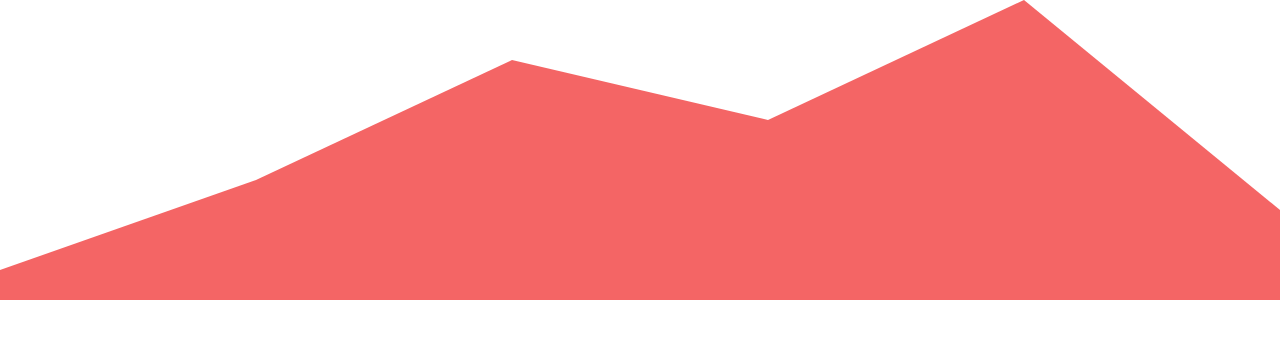
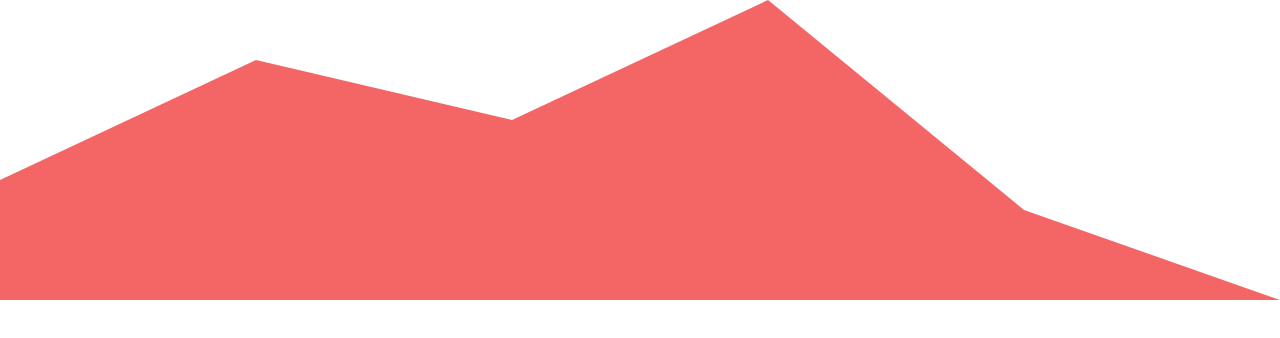
Before and after one commit to ha-il/time-series-chart, a React (Create React App) app: page / in a window 1280 px wide. Shown: the top 338 px of the page. Built offline with nearby package versions, Linux system fonts and the light colour scheme.

Commit message:
feat: 툴팁 프로토타입 제작

```diff
--- a/src/App.tsx
+++ b/src/App.tsx
@@ -1,15 +1,21 @@
 import React from 'react';
 import styled from 'styled-components';
 
-// type Data = {start: number, end: number }
+const DATA = [
+  { id: 0, start: 0.4, end: 0.8, value: '40%' },
+  { id: 1, start: 0.8, end: 0.6, value: '80%' },
+  { id: 2, start: 0.6, end: 1.0, value: '60%' },
+  { id: 3, start: 1.0, end: 0.3, value: '100%' },
+  { id: 4, start: 0.3, end: 0, value: '30%' },
+];
 
-const DATA = [
-  { id: 0, start: 0.1, end: 0.4, value: '40%' },
-  { id: 1, start: 0.4, end: 0.8, value: '80%' },
-  { id: 2, start: 0.8, end: 0.6, value: '60%' },
-  { id: 3, start: 0.6, end: 1.0, value: '100%' },
-  { id: 4, start: 1.0, end: 0.3, value: '30%' },
-];
+/*
+{ id: 0, start: 0.1, end: 0.4, value: '40%' },
+{ id: 1, start: 0.4, end: 0.8, value: '80%' },
+{ id: 2, start: 0.8, end: 0.6, value: '60%' },
+{ id: 3, start: 0.6, end: 1.0, value: '100%' },
+{ id: 4, start: 1.0, end: 0.3, value: '30%' },
+*/
 
 const AreaChart = styled.ul`
   /* Reset */
@@ -19,8 +25,8 @@ const AreaChart = styled.ul`
 
   /* Dimensions */
   width: 100%;
-  max-width: var(--chart-width, 100%);
-  height: var(--chart-height, 300px);
+  max-width: 100%;
+  height: 300px;
 
   /* Layout */
   display: flex;
@@ -35,21 +41,46 @@ const ChartList = styled.li<{ $start: number; $end: number }>`
   flex-grow: 1;
   flex-shrink: 1;
   flex-basis: 0;
-  background: var(--color, rgba(240, 50, 50, 0.75));
+  background: rgba(240, 50, 50, 0.75);
   clip-path: polygon(
     0% calc(100% * (${(props) => 1 - props.$start})),
     100% calc(100% * (${(props) => 1 - props.$end})),
     100% 100%,
     0% 100%
   );
+  &:hover span {
+    display: block;
+  }
+  position: relative;
 `;
+
+const ToolTipText = styled.span`
+  display: none;
+  left: 40%;
+  bottom: 0%;
+  position: absolute;
+  max-width: 200px;
+  border: 1px solid;
+  border-radius: 5px;
+  padding: 5px;
+  font-size: 0.8em;
+  color: black;
+  background: deeppink;
+  z-index: 2;
+`;
+
+function ToolTip({ text }: { text: string }) {
+  return <ToolTipText>{text}</ToolTipText>;
+}
 
 function App() {
   return (
     <div className="App">
       <AreaChart className="area-chart">
-        {DATA.map(({ id, start, end }) => (
-          <ChartList key={id} $start={start} $end={end} />
+        {DATA.map(({ id, start, end, value }) => (
+          <ChartList key={id} $start={start} $end={end}>
+            <ToolTip text={value} />
+          </ChartList>
         ))}
       </AreaChart>
     </div>
```
